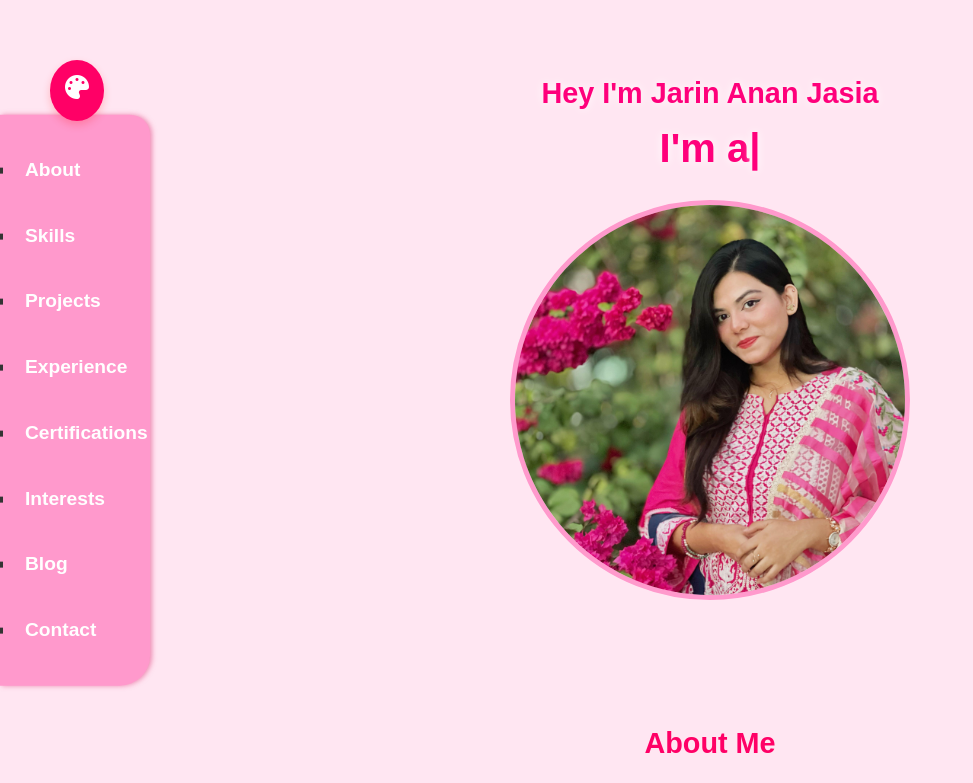
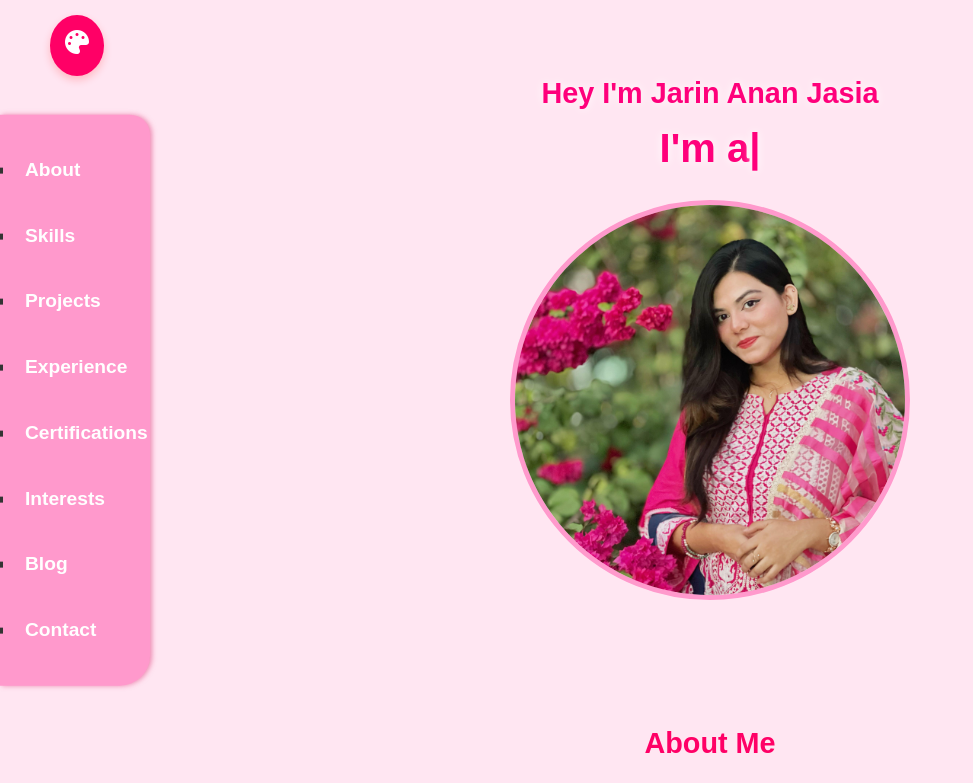
Before and after one commit to AbirKundu/PortFolio, a plain HTML site: page index.html in a window 1280 px wide. Shown: the top 783 px of the page, without its empty margins (0-973 px from the left). Drawn offline with Linux system fonts and the light colour scheme.

Commit message:
Update style.css

```diff
--- a/style.css
+++ b/style.css
@@ -282,7 +282,7 @@ html {
 /* Background Change Icon Styling */
 #bg-change-icon {
     position: fixed;
-    top: 60px;
+    top: 15px;
     left: 50px;
     background-color: #ff0066;
     padding: 15px;
```
